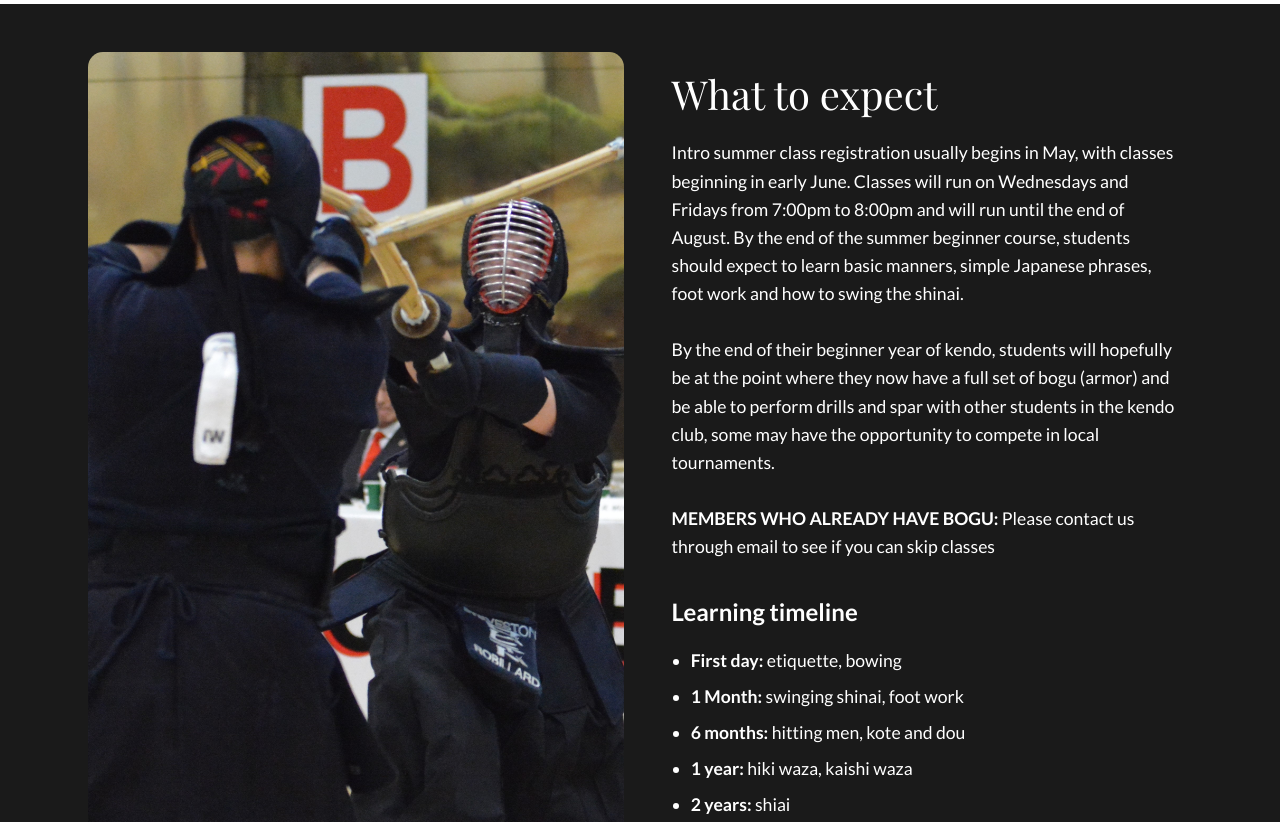
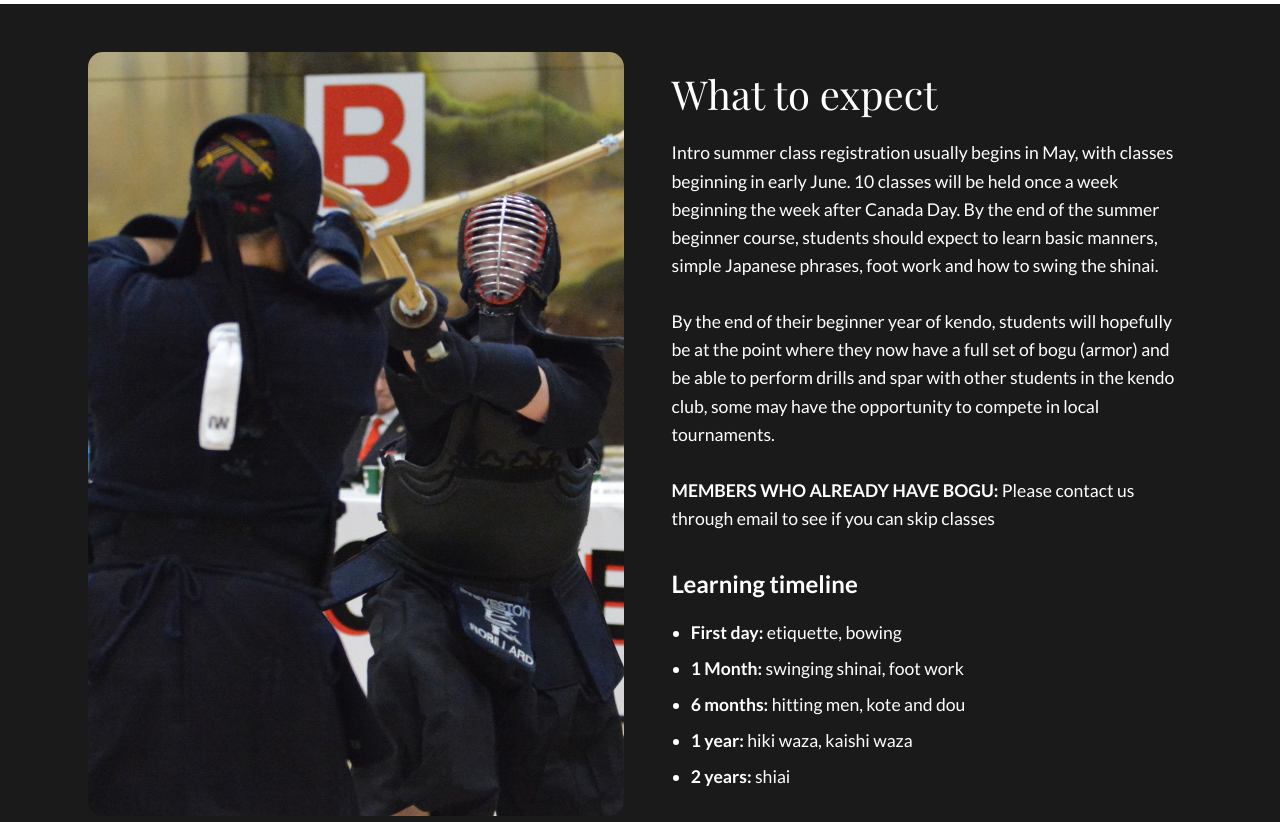
Before and after one commit to juneuprising/stevestonkendoca, a website: page beginner.html in a window 1280 px wide. Shown: the part 1480-2302 px from the top of the page. Drawn offline with nearby package versions, Linux system fonts and the light colour scheme.

Commit message:
more accurate text of when classes start and the duration of beginner summer classes

```diff
--- a/beginner.html
+++ b/beginner.html
@@ -104,11 +104,10 @@
           <h2>What to expect</h2>
           <p>
             Intro summer class registration usually begins in May, with classes
-            beginning in early June. Classes will run on Wednesdays and Fridays
-            from 7:00pm to 8:00pm and will run until the end of August. By the
-            end of the summer beginner course, students should expect to learn
-            basic manners, simple Japanese phrases, foot work and how to swing
-            the shinai.
+            beginning in early June. 10 classes will be held once a week beginning
+             the week after Canada Day. By the end of the summer beginner course,
+             students should expect to learn basic manners, simple Japanese phrases,
+             foot work and how to swing the shinai.
           </p>
           <p>
             <br />
@@ -137,7 +136,7 @@
       </div>
     </section>
 
-    <!-- ========== EQUIPMENT AND FEES ========== -->
+    <!-- ========== EQUIPMENT AND FEES ==========
     <section class="equipment-section">
       <div class="container">
         <h2>Equipment and membership fees</h2>
@@ -168,7 +167,7 @@
           $250.00
         </p>
       </div>
-    </section>
+    </section> -->
 
     <!-- ========== FOOTER ========== -->
     <footer class="footer">
```
